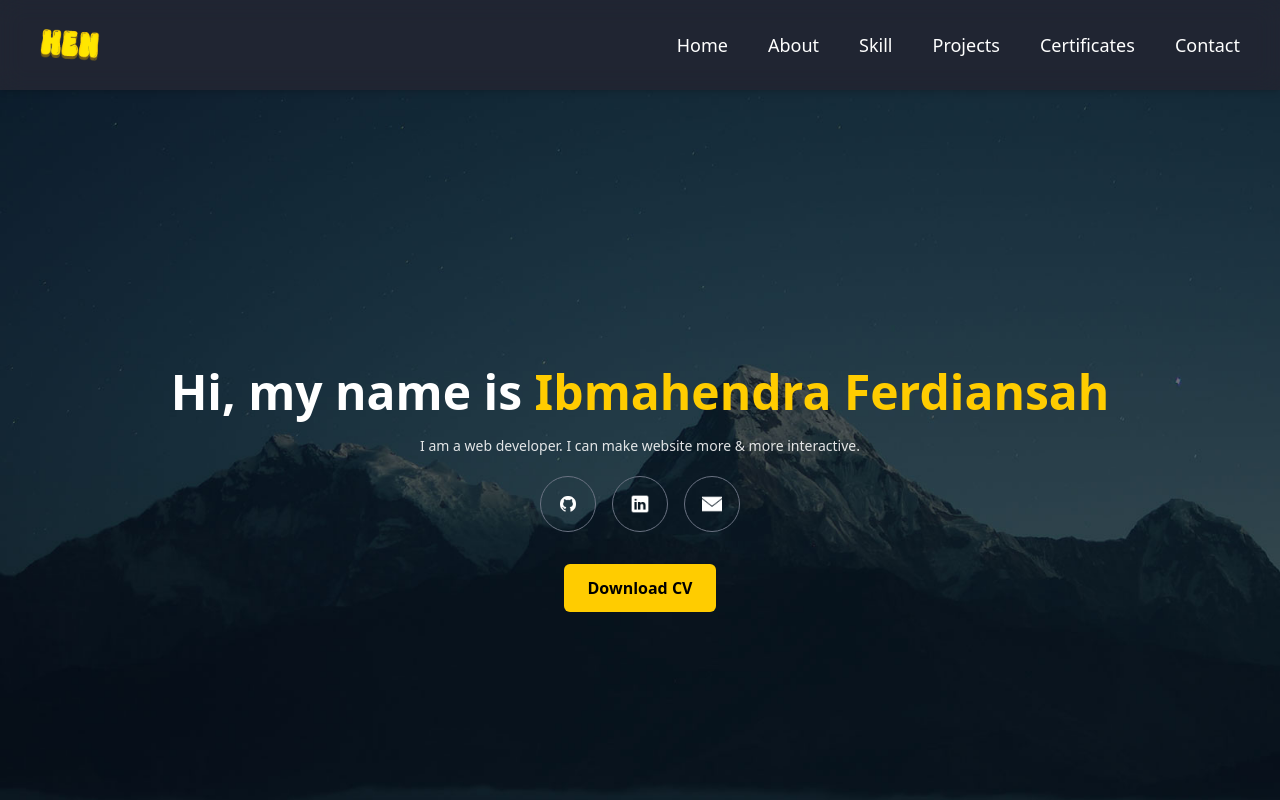
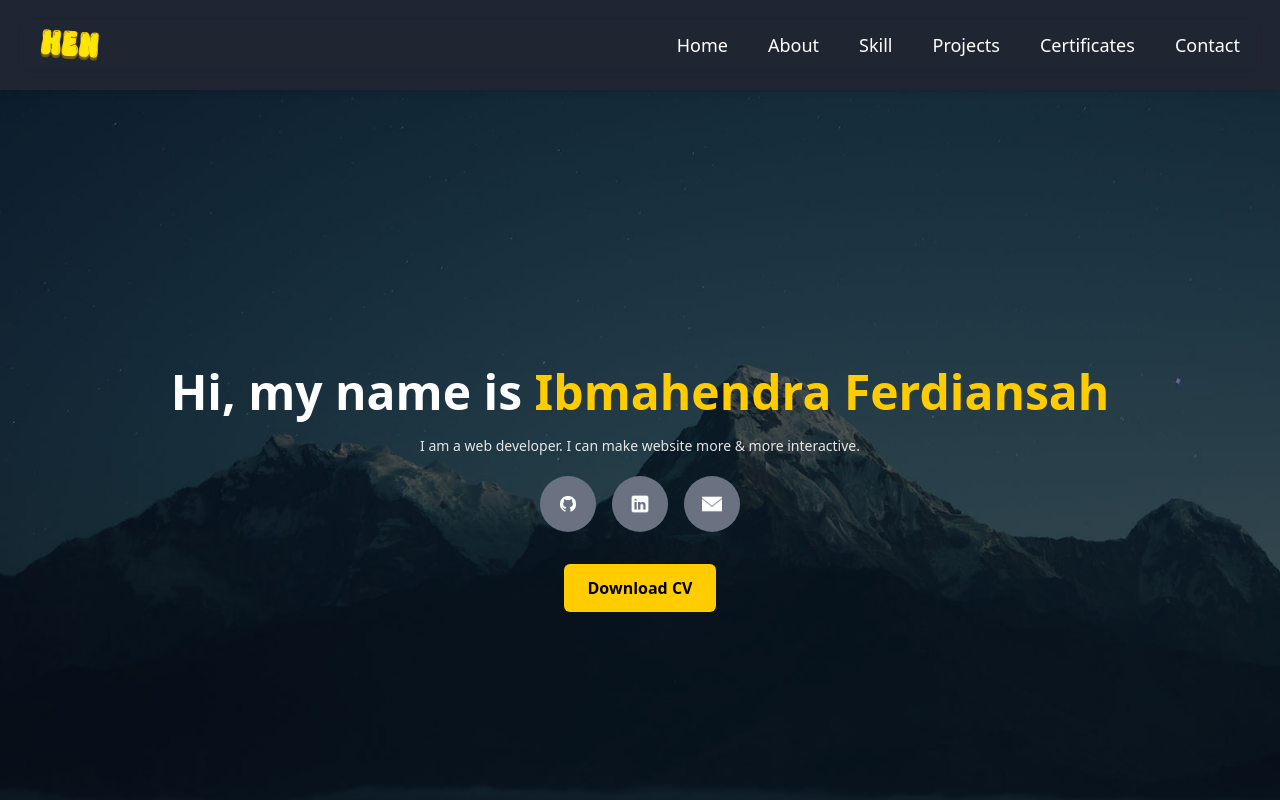
Before and after one commit to Ibmahen/PersonalPortofolio, a React (Vite) app: page / in a window 1280 px wide. Shown: the top 800 px of the page. Built offline with nearby package versions, Linux system fonts and the light colour scheme.

Commit message:
change icon and change hover icon

```diff
--- a/src/components/Navbar.jsx
+++ b/src/components/Navbar.jsx
@@ -22,10 +22,8 @@ function Navbar() {
           </button>
         </div>
 
-        {/* Hamburger Icon for Mobile */}
         <div className="md:hidden">
           <button onClick={() => setIsMenuOpen(!isMenuOpen)} className="text-white focus:outline-none">
-            {/* Replace with an actual hamburger icon */}
             <svg className="w-8 h-8" fill="none" stroke="currentColor" viewBox="0 0 24 24" xmlns="http://www.w3.org/2000/svg">
               <path strokeLinecap="round" strokeLinejoin="round" strokeWidth="2" d="M4 6h16M4 12h16M4 18h16"></path>
             </svg>
--- a/src/pages/CertificatePage.jsx
+++ b/src/pages/CertificatePage.jsx
@@ -25,7 +25,6 @@ export default function CertificatePage() {
         <h2 className="text-5xl font-bold text-[#FFCC00] text-center mb-10">
           Certificates
         </h2>
-        {/* REMOVED fixed height 'h-[500px]' to allow dynamic content height */}
         <div className="grid grid-cols-1 md:grid-cols-2 gap-8">
           {certificates.map((cert, i) => (
             <CertificateCard key={i} {...cert} />
--- a/src/pages/ContactPage.jsx
+++ b/src/pages/ContactPage.jsx
@@ -18,13 +18,11 @@ export default function Contact() {
       className="max-h-screen flex flex-col items-center bg-[#0a101e] py-16 px-6"
     >
       <div className="container mx-auto px-4 max-w-3xl">
-        {/* Changed mb-55 to mb-16 for standard and clearer spacing */}
         <h2 className="text-5xl font-bold text-[#FFCC00] text-center mb-16">
           Contact
         </h2>
 
         <div className="space-y-8 mb-12 justify-center items-center">
-          {/* Email Section: Added responsive flex (flex-col on small, flex-row on sm+) and adjusted gap/margins */}
           <div className="flex flex-col sm:flex-row items-center justify-center mb-8 sm:mb-12 gap-4 sm:gap-6 text-center sm:text-left">
             <div className="w-20 h-20 rounded-full bg-gray-700 flex items-center justify-center flex-shrink-0">
               <img
@@ -39,7 +37,6 @@ export default function Contact() {
             </div>
           </div>
 
-          {/* Phone Section: Changed mb-60 and removed mr-13, added responsive flex, adjusted gap/margins */}
           <div className="flex flex-col sm:flex-row items-center justify-center mb-16 sm:mb-20 gap-4 sm:gap-6 text-center sm:text-left sm:mr-18">
             <div className="w-20 h-20 rounded-full bg-gray-700 flex items-center justify-center flex-shrink-0">
               <img
@@ -49,7 +46,7 @@ export default function Contact() {
               />
             </div>
             <div>
-              <h3 className="text-2xl font-bold text-white mb-2">Phone</h3> {/* Corrected mb2 to mb-2 */}
+              <h3 className="text-2xl font-bold text-white mb-2">Phone</h3>
               <h2 className="text-gray-300 text-lg">+62 882 3283 5269</h2>
             </div>
           </div>
@@ -59,13 +56,12 @@ export default function Contact() {
           Visit my social profile and get connected
         </h3>
 
-        {/* Social Media Buttons: Adjusted sizes for better responsiveness */}
         <div className="flex space-x-3 md:space-x-4 justify-center">
           <a
             href="https://github.com/Ibmahen"
             target="_blank"
             rel="noopener noreferrer"
-            className="w-10 h-10 md:w-12 md:h-12 rounded-full border border-gray-500 flex items-center justify-center hover:border-[#FFCC00] transition duration-300"
+            className="w-14 h-14 rounded-full bg-gray-500 flex items-center justify-center text-white text-xl hover:bg-[#FFCC00] transition duration-300"
           >
             <img
               src={githubIcon}
@@ -77,7 +73,7 @@ export default function Contact() {
             href="https://www.linkedin.com/in/ibmahendraferdiansah"
             target="_blank"
             rel="noopener noreferrer"
-            className="w-10 h-10 md:w-12 md:h-12 rounded-full border border-gray-500 flex items-center justify-center hover:border-[#FFCC00] transition duration-300"
+            className="w-14 h-14 rounded-full bg-gray-500 flex items-center justify-center text-white text-xl hover:bg-[#FFCC00] transition duration-300"
           >
             <img
               src={linkedinIcon}
@@ -87,7 +83,7 @@ export default function Contact() {
           </a>
           <a
             href="mailto:ibmahendraf04@gmail.com"
-            className="w-10 h-10 md:w-12 md:h-12 rounded-full border border-gray-500 flex items-center justify-center hover:border-[#FFCC00] transition duration-300"
+            className="w-14 h-14 rounded-full bg-gray-500 flex items-center justify-center text-white text-xl hover:bg-[#FFCC00] transition duration-300"
           >
             <img
               src={emailIcon}
@@ -99,7 +95,7 @@ export default function Contact() {
             href="https://www.instagram.com/ibma.hen"
             target="_blank"
             rel="noopener noreferrer"
-            className="w-10 h-10 md:w-12 md:h-12 rounded-full border border-gray-500 flex items-center justify-center hover:border-[#FFCC00] transition duration-300"
+            className="w-14 h-14 rounded-full bg-gray-500 flex items-center justify-center text-white text-xl hover:bg-[#FFCC00] transition duration-300"
           >
             <img
               src={instagramIcon}
--- a/src/pages/Footer.jsx
+++ b/src/pages/Footer.jsx
@@ -10,15 +10,15 @@ export default function Footer() {
         <p className="text-gray-400">&copy; {new Date().getFullYear()} Ibmahendra Ferdiansah. All rights reserved.</p>
         <div className="flex justify-center space-x-4 mt-4">
           <a href="https://github.com/Ibmahen" target="_blank" rel="noopener noreferrer"
-             className="w-10 h-10 rounded-full border border-gray-500 flex items-center justify-center text-white text-lg hover:border-[#FFCC00] transition duration-300">
+             className="w-14 h-14 rounded-full bg-gray-500 flex items-center justify-center text-white text-xl hover:bg-[#FFCC00] transition duration-300">
             <img src={githubIcon} alt="GitHub" className="w-6 h-6 object-contain" />
           </a>
           <a href="https://www.linkedin.com/in/ibmahendraferdiansah" target="_blank" rel="noopener noreferrer"
-             className="w-10 h-10 rounded-full border border-gray-500 flex items-center justify-center text-white text-lg hover:border-[#FFCC00] transition duration-300">
+             className="w-14 h-14 rounded-full bg-gray-500 flex items-center justify-center text-white text-xl hover:bg-[#FFCC00] transition duration-300">
             <img src={linkedinIcon} alt="LinkedIn" className="w-6 h-6 object-contain" />
           </a>
           <a href="mailto:ibmahendraf04@gmail.com"
-             className="w-10 h-10 rounded-full border border-gray-500 flex items-center justify-center text-white text-lg hover:border-[#FFCC00] transition duration-300">
+             className="w-14 h-14 rounded-full bg-gray-500 flex items-center justify-center text-white text-xl hover:bg-[#FFCC00] transition duration-300">
             <img src={emailIcon} alt="Email" className="w-6 h-6 object-contain" />
           </a>
         </div>
--- a/src/pages/HomePage.jsx
+++ b/src/pages/HomePage.jsx
@@ -32,7 +32,7 @@ export default function Home() {
             href="https://github.com/Ibmahen"
             target="_blank"
             rel="noopener noreferrer"
-            className="w-14 h-14 rounded-full border border-gray-500 flex items-center justify-center text-white text-xl hover:border-[#FFCC00] transition duration-300"
+            className="w-14 h-14 rounded-full bg-gray-500 flex items-center justify-center text-white text-xl hover:bg-[#FFCC00] transition duration-300"
           >
             <img
               src={github}
@@ -44,7 +44,7 @@ export default function Home() {
             href="https://www.linkedin.com/in/ibmahendraferdiansah"
             target="_blank"
             rel="noopener noreferrer"
-            className="w-14 h-14 rounded-full border border-gray-500 flex items-center justify-center text-white text-xl hover:border-[#FFCC00] transition duration-300"
+            className="w-14 h-14 rounded-full bg-gray-500 flex items-center justify-center text-white text-xl hover:bg-[#FFCC00] transition duration-300"
           >
             <img
               src={linkedin}
@@ -54,7 +54,7 @@ export default function Home() {
           </a>
           <a
             href="mailto:ibmahendraf04@gmail.com"
-            className="w-14 h-14 rounded-full border border-gray-500 flex items-center justify-center text-white text-xl hover:border-[#FFCC00] transition duration-300"
+            className="w-14 h-14 rounded-full bg-gray-500 flex items-center justify-center text-white text-xl hover:bg-[#FFCC00] transition duration-300"
           >
             <img
               src={email}
```
